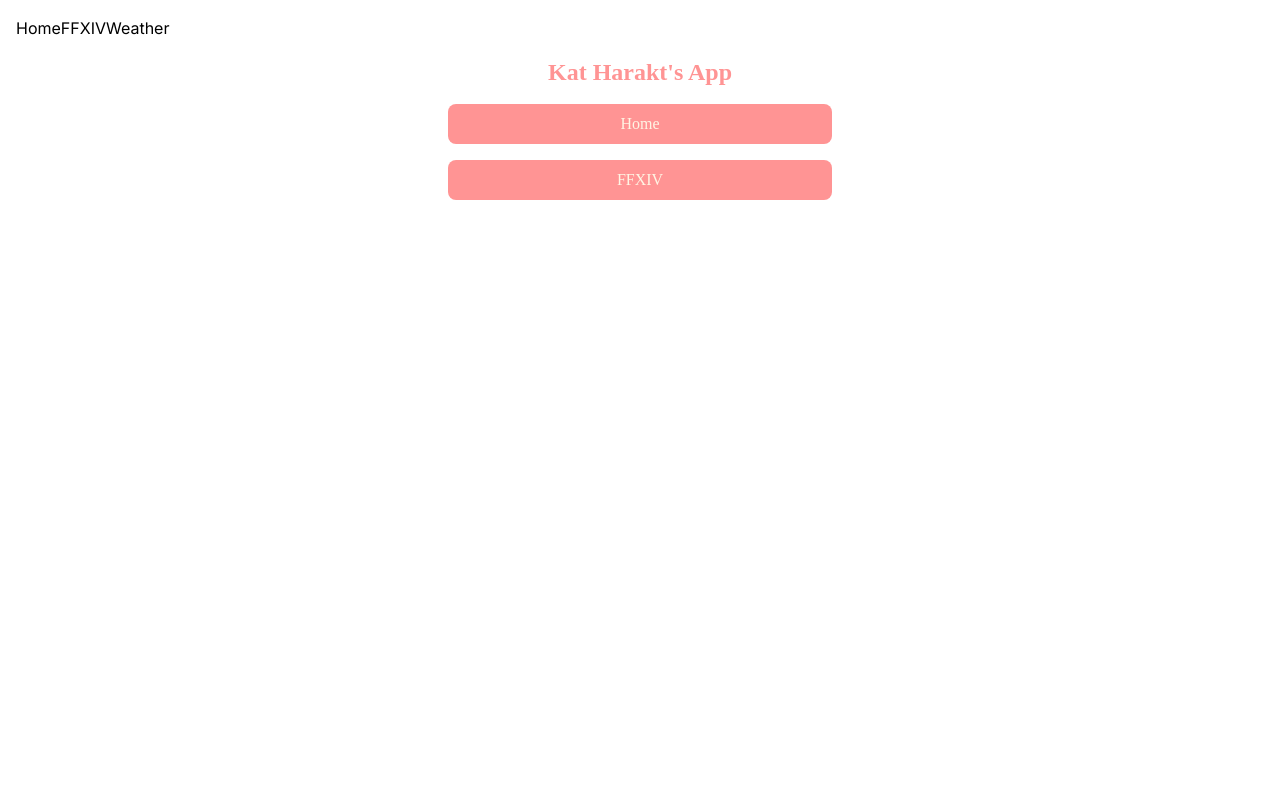
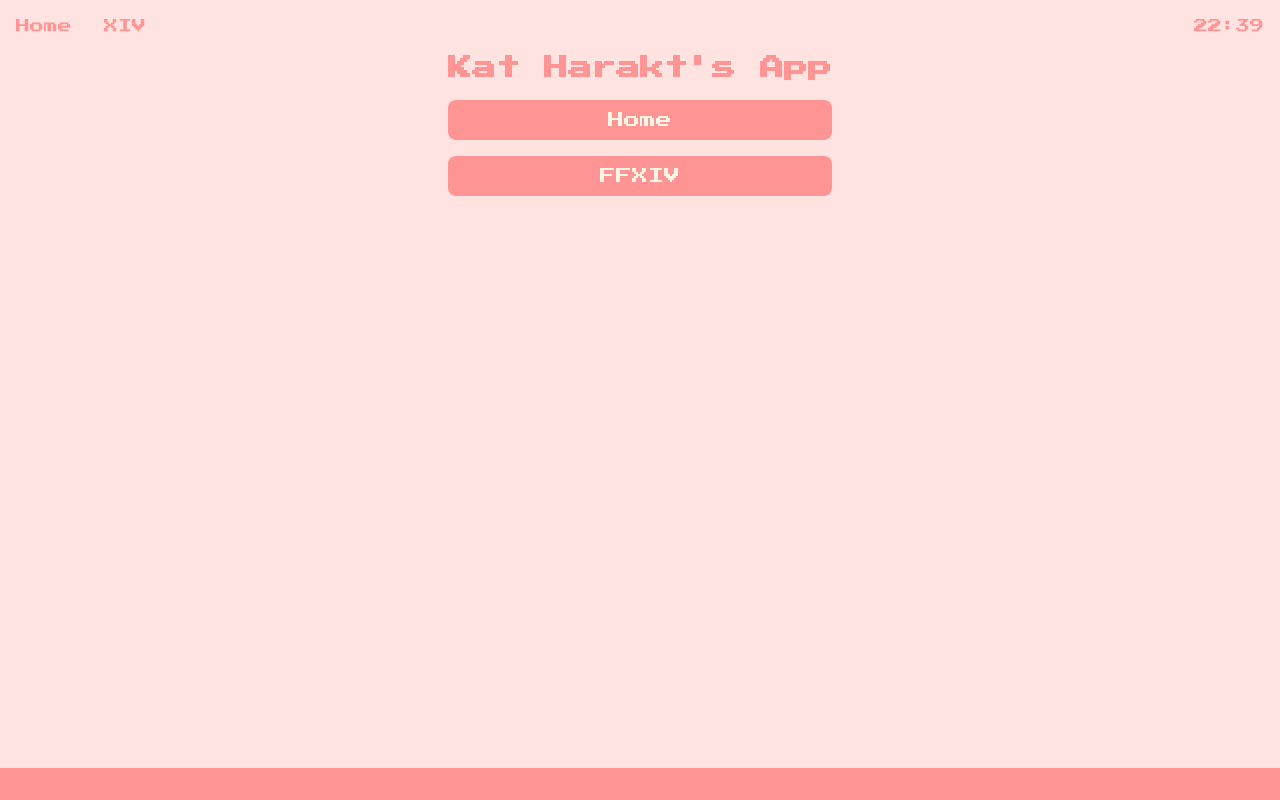
Before and after one commit to clatot/haraktapp, a Next.js app: page / in a window 1280 px wide. Built offline with nearby package versions, Linux system fonts and the light colour scheme.

Commit message:
Add font

```diff
--- a/src/app/layout.tsx
+++ b/src/app/layout.tsx
@@ -2,6 +2,7 @@ import type { Metadata } from "next";
 import { Inter } from "next/font/google";
 import "./globals.css";
 import Link from "next/link";
+import TimerHeader from "@/components/TimerHeader/TimerHeader";
 
 const inter = Inter({ subsets: ["latin"] });
 
@@ -16,16 +17,23 @@ export default function RootLayout({
   children: React.ReactNode;
 }>) {
   return (
-    <html lang="en">
+    <html lang="en" className="h-full w-full bg-[#FFE3E1]">
+      <head>
+        <link
+          href="https://fonts.googleapis.com/css2?family=Press+Start+2P&display=swap"
+          rel="stylesheet"
+        />
+      </head>
       <body className={inter.className}>
-        <div className="flex p-4 gap-8">
-          <nav>
+        <header className="font-press text-sm text-[#FF9494] flex justify-between p-4">
+          <nav className="flex gap-8">
             <Link href="/">Home</Link>
-            <Link href="/ff">FFXIV</Link>
-            <Link href="/ff/weather">Weather</Link>
+            <Link href="/ff">XIV</Link>
           </nav>
-        </div>
-        {children}
+          <TimerHeader />
+        </header>
+        <main>{children}</main>
+        <footer className="h-8 absolute bottom-0 bg-[#FF9494] flex justify-center items-center w-full"></footer>
       </body>
     </html>
   );
```
